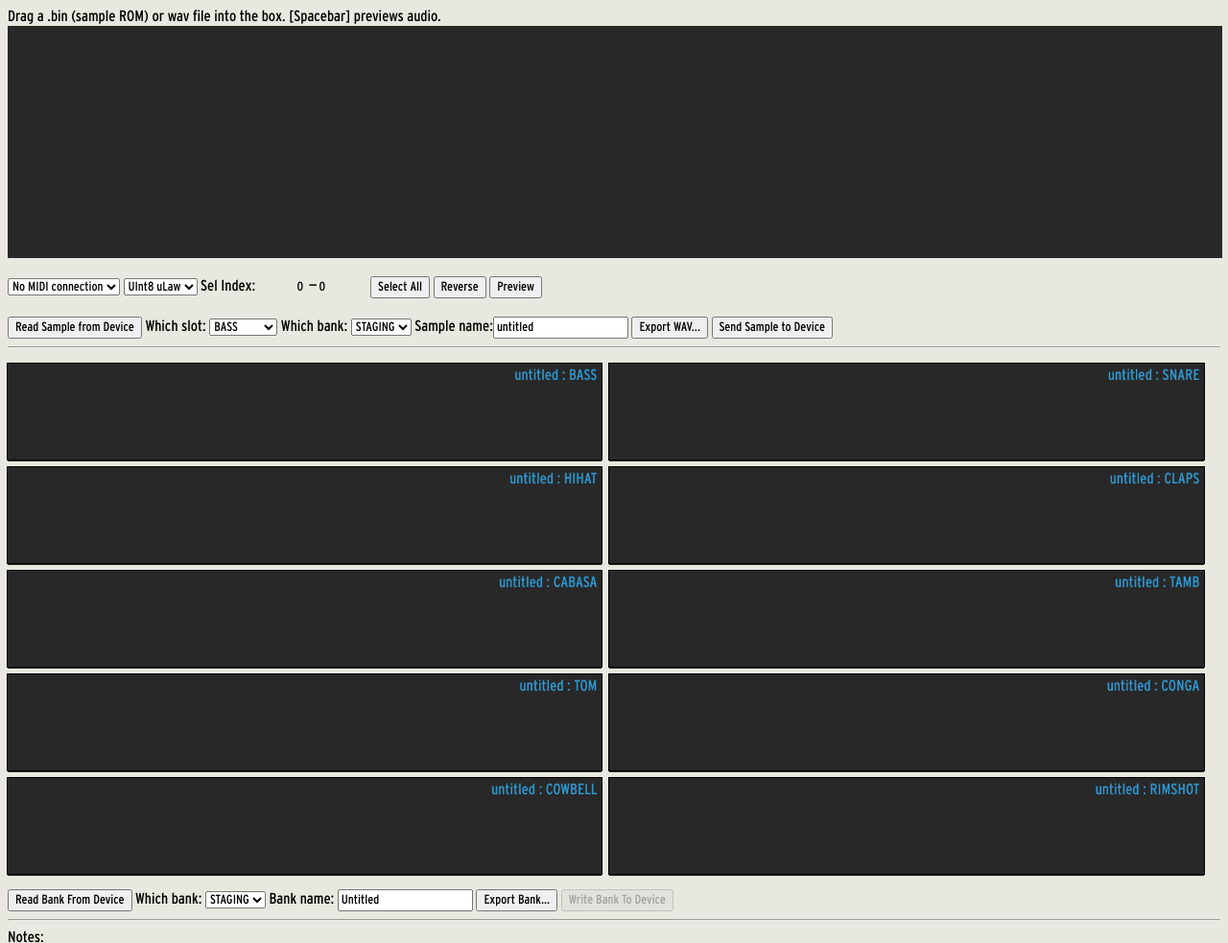
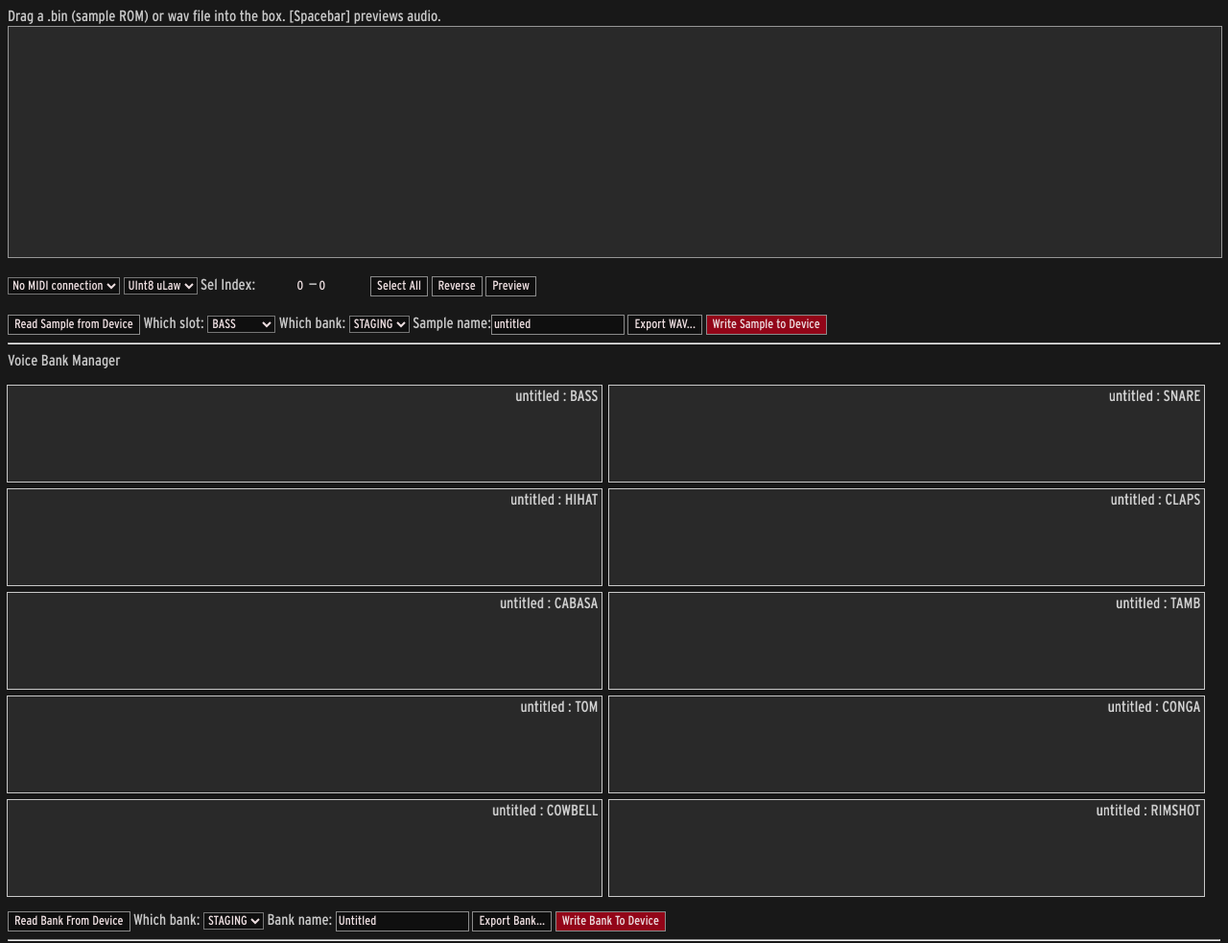
Before and after one commit to gregsimon/luma-tools, a plain HTML site: page public/luma1/index.html in a window 1280 px wide. Shown: the top 983 px of the page at 96% size. Drawn offline with Linux system fonts and the light colour scheme; no server answers.

Commit message:
dark look v1

```diff
--- a/public/luma1/css/luma.css
+++ b/public/luma1/css/luma.css
@@ -1,5 +1,5 @@
 @font-face {
-  font-family: "custom_face2";
+  font-family: "oswald_face";
   src: url("../fonts/Oswald-Regular.ttf");
 }
 
@@ -13,14 +13,29 @@
 }
 
 body {
-  background-color: #e8e8e0
+  background-color: rgb(24,24,24);
+  color:rgb(200,200,200);
 }
 
 a { text-decoration:none; }
 a:link { color:#7a7a7a; }
 a:visited { color:#7a7a7a; }
 
-@media only screen {
+input {
+  background-color:rgb(15,15,15);
+  color:rgb(236,221,223);
+  border: 1px solid rgb(138,138,138);
+}
+
+select {
+  background-color:rgb(15,15,15);
+  color:rgb(236,221,223);
+}
+
+.red_button {
+  background-color: rgb(146,5,24);
+  color: rgb(236,221,223);
+}
 
 #dragsrc {
   border:none;
@@ -40,10 +55,7 @@ a:visited { color:#7a7a7a; }
   display:flex;
   height:100px;
 }
-  .mini_waveform_canvas {
-
-    border:1px solid #282828;
-    background-color: #282828;
+.waveform_slots canvas {
   height:100%;
   width:100%;
 }
@@ -56,14 +68,13 @@ a:visited { color:#7a7a7a; }
   margin:0px;
   display: flex;
   flex-direction: column;
-    _width: 800px;
   padding: 0px;
 }
 
-  .waveform {
+.editor_waveform {
   display: block;
-    border:1px solid #282828;
-    background-color: #282828;
+  border:1px solid rgb(150,150,150);
+  background-color: rgb(41,41,41);
   width: 100%;
   height: 240px;
   }
@@ -71,7 +82,6 @@ a:visited { color:#7a7a7a; }
 .numeric {
   width:48px;
   border:none;
-    background-color: #e8e8e0;
+  background-color: rgb(24,24,24);
+  color:rgb(236,221,223);
 }
-
-}
--- a/public/luma1/index.html
+++ b/public/luma1/index.html
@@ -17,7 +17,7 @@
     <div class = 'main_section'>
       Drag a .bin (sample ROM) or wav file into the box. [Spacebar] previews audio.
 
-      <div class = 'waveform'
+      <div class='editor_waveform'
             ondragover="dragOverHandler(event);"
             ondrop='dropHandler(event);'>
             <canvas id="editor_canvas" width="700px" height="240px"></canvas>
@@ -41,6 +41,7 @@
           <input type='button' value="Select All" onclick="resetRange()"/>
           <input type='button' value="Reverse" onclick="reverseSampleBuffer()"/>
           <input type='button' value="Preview" onclick="playAudio()"/>
+
         </div>
       </div>
 
@@ -48,38 +49,38 @@
 
       <div style="flex-direction: row;">
         <div>
-          <input type='button' value="Read Sample from Device" onclick="requestDeviceSample()"/>
+          <input type='button' value="Read Sample from Device" onclick="readSampleFromDevice()"/>
           Which slot: <select id='slotId'>
           </select>
           Which bank:
           <select id='bankId'></select>
           Sample name:<input type='text' value="untitled" id='sample_name'/>
           <input type='button' value="Export WAV..." onclick="exportSample()"/>
-          <input type='button' value="Send Sample to Device" onclick='sendEditorSampleToLuma()' />
+          <input type='button' value="Write Sample to Device" class="red_button" onclick='writeSampleToDevice()' />
         </div>
       </div>
 
-
       <div class="waveform_slots">
         <hr>
+        Voice Bank Manager
         <ul>
-          <li><canvas id="canvas_slot_0" class="mini_waveform_canvas"></canvas></li>
-          <li><canvas id="canvas_slot_1" class="mini_waveform_canvas"></canvas></li>
-          <li><canvas id="canvas_slot_2" class="mini_waveform_canvas"></canvas></li>
-          <li><canvas id="canvas_slot_3" class="mini_waveform_canvas"></canvas></li>
-          <li><canvas id="canvas_slot_4" class="mini_waveform_canvas"></canvas></li>
+          <li><canvas id="canvas_slot_0" ></canvas></li>
+          <li><canvas id="canvas_slot_1" ></canvas></li>
+          <li><canvas id="canvas_slot_2" ></canvas></li>
+          <li><canvas id="canvas_slot_3" ></canvas></li>
+          <li><canvas id="canvas_slot_4" ></canvas></li>
 
-          <li><canvas id="canvas_slot_5" class="mini_waveform_canvas"></canvas></li>
-          <li><canvas id="canvas_slot_6" class="mini_waveform_canvas"></canvas></li>
-          <li><canvas id="canvas_slot_7" class="mini_waveform_canvas"></canvas></li>
-          <li><canvas id="canvas_slot_8" class="mini_waveform_canvas"></canvas></li>
-          <li><canvas id="canvas_slot_9" class="mini_waveform_canvas"></canvas></li>
+          <li><canvas id="canvas_slot_5" ></canvas></li>
+          <li><canvas id="canvas_slot_6" ></canvas></li>
+          <li><canvas id="canvas_slot_7" ></canvas></li>
+          <li><canvas id="canvas_slot_8" ></canvas></li>
+          <li><canvas id="canvas_slot_9" ></canvas></li>
         </ul>
         <input type='button' value="Read Bank From Device" onclick="readBankfromDevice()"/>
         Which bank: <select id='bankId2'></select>
         Bank name: <input type='text' value='Untitled' id='bank_name'/>
         <input type='button' value="Export Bank..." onclick="exportBankAsZip()"/>
-        <input type='button' disabled value="Write Bank To Device" onclick="writeBank()"/>
+        <input type='button' disabled class="red_button" value="Write Bank To Device" onclick="writeBank()"/>
 
       </div>
 
--- a/public/luma1/js/luma.js
+++ b/public/luma1/js/luma.js
@@ -45,6 +45,11 @@ const DRUM_CLAVE = 9
 
 const slot_names = ["BASS", "SNARE", "HIHAT", "CLAPS",
   "CABASA", "TAMB", "TOM", "CONGA", "COWBELL", "RIMSHOT"];
+
+const slot_waveform_fg = "rgb(214,214,214)";
+const slot_waveform_bg = "rgb(41,41,41)";
+const editor_waveform_fg = "rgb(214,214,214)";  //"rgb(46, 155, 214)";
+const editor_waveform_bg = "rgb(41,41,41)";
 
 // State during read banks. We need to chain together a number
 // of sample request callbacks.
@@ -134,7 +139,8 @@ function luma1_init() {
   canvas.ondrop = (ev) => {
     ev.preventDefault();
     const srcId = ev.dataTransfer.getData("text/plain");
-    copyWaveFormBetweenSlots(srcId, 255);
+    if (srcId != "")
+      copyWaveFormBetweenSlots(srcId, 255);
   };
 
   // general window events
@@ -168,7 +174,7 @@ function luma1_init() {
   navigator.requestMIDIAccess({sysex:true}).then(onMidiSuccessCallback, onMidiFailCallback);
 
   resizeCanvasToParent();
-  drawSlotCanvases();
+  drawSlotWaveforms();
 }
 
 // This can only be done after a user gesture on the page.
@@ -261,7 +267,7 @@ function loadBIN_8b_ulaw(arraybuf) {
   }
 }
 
-function drawSlotCanvases() {
+function drawSlotWaveforms() {
   for (i=0; i<10; i++) {
     var c = document.getElementById("canvas_slot_"+i);
     drawSlotWaveformOnCanvas(c, bank[i].audioBuffer,
@@ -279,16 +285,16 @@ function drawSlotWaveformOnCanvas(canvas, audioBuffer, title, name = "untitled")
   canvas.width = canvas.height *
       (canvas.clientWidth / canvas.clientHeight);
 
-  ctx.fillStyle = "rgb(40, 40, 40)"
+  ctx.fillStyle = slot_waveform_bg;
   ctx.fillRect(0, 0, w, h);
 
   if (audioBuffer && audioBuffer.length > 0) {
-    ctx.strokeStyle = "rgb(46, 155, 214)"
+    ctx.strokeStyle = slot_waveform_fg;
     drawWaveform(w, h, ctx, audioBuffer);
     const tab_side = 15;
   }
 
-  ctx.fillStyle = "rgb(46, 155, 214)";
+  ctx.fillStyle = slot_waveform_fg;
   ctx.textAlign = "right";
   ctx.font = "24px custom_face";
   ctx.fillText(name + " : " + title + " ", w, 24);
@@ -331,6 +337,7 @@ function droppedFileLoadedZip(event) {
     for (const [key, value] of Object.entries(zip.files)) {
       if (!value.dir) {
         // split name into slot_id
+        console.log("here "+value.name);
         var tokens = value.name.split("/");
         var bankId = bankIdForName(tokens[0]);
         if (bankId >= 0) {
@@ -338,8 +345,8 @@ function droppedFileLoadedZip(event) {
           (function (bankId, filename) {
             console.log("full: " + value.name);
             droppedZip.file(value.name).async("ArrayBuffer").then(function(data) {
-              //console.log("filename: "+filename);
-              //console.log(data.byteLength);
+              console.log("filename: "+filename);
+              console.log(data.byteLength);
 
               bank[bankId].name = filename;
               bank[bankId].original_binary = data;
@@ -513,7 +520,7 @@ function updateStatusBar() {
 
 function redrawAllWaveforms() {
   drawEditorCanvas();
-  drawSlotCanvases();
+  drawSlotWaveforms();
 }
 
 // Render the audio waveform and endpoint UI into the canvas
@@ -524,11 +531,11 @@ function drawEditorCanvas() {
   const h = canvas.height;
   var ctx = canvas.getContext('2d');
 
-  ctx.fillStyle = "rgb(40, 40, 40)"
+  ctx.fillStyle = editor_waveform_bg;
   ctx.fillRect(0, 0, w, h);
 
   if (sourceAudioBuffer && sourceAudioBuffer.length > 0) {
-    ctx.strokeStyle = "rgb(46, 155, 214)"
+    ctx.strokeStyle = editor_waveform_fg;
     drawWaveform(w, h, ctx, sourceAudioBuffer);
     const tab_side = 15;
 
@@ -623,7 +630,7 @@ function sendSysexToLuma(header) {
 
 // only send samples from in in-out points.
 // This result will need to be added to 2k, 4k, 8k, 16k, or 32k
-function sendEditorSampleToLuma() {
+function writeSampleToDevice() {
   var numSamples = editor_out_point - editor_in_point;
   var channels = sourceAudioBuffer.getChannelData(0);
   var ulaw_buffer = [];
@@ -744,7 +751,7 @@ function readNextSampleInBank() {
 }
 
 // Ask Luma to send the sample buffer
-function requestDeviceSample() {
+function readSampleFromDevice() {
   audio_init(); // may not have been called
 
   var slotId = document.getElementById('slotId').selectedIndex;
```
Also changed, not shown: public/luma1/images/lumatools_logo.png (added). Lines whose indentation alone changed are shown as unchanged.
